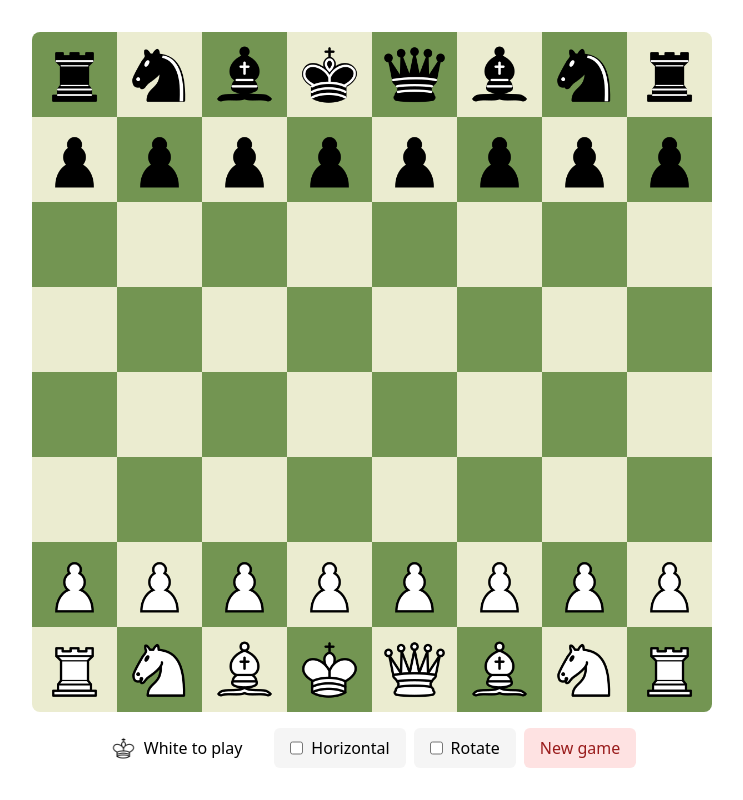
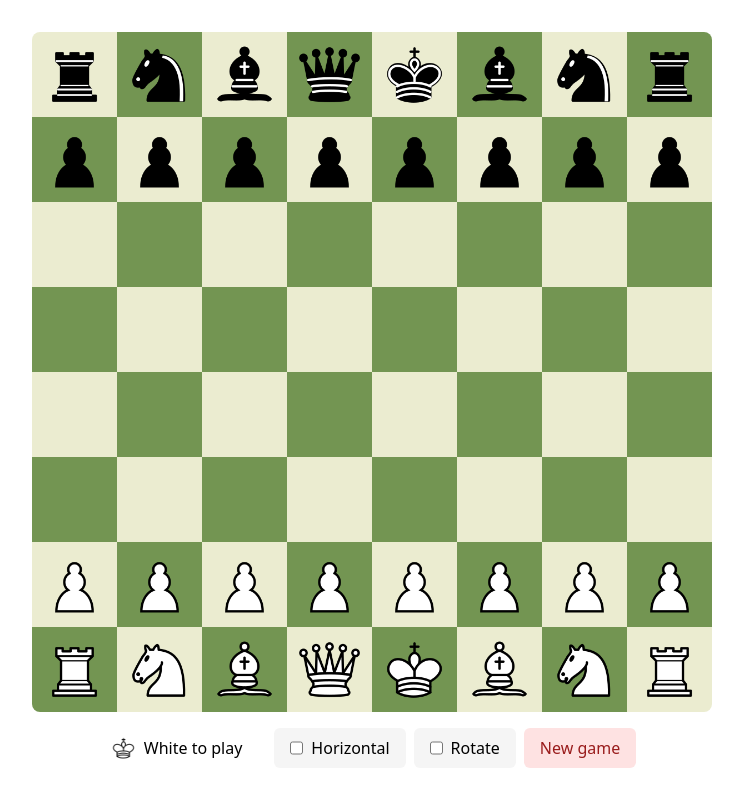
Before and after one commit to arthaud-proust/dev.arthaud.chess, a Vue app: page / in a window 1280 px wide. Shown: the whole page, without its empty margins (268-1011 px from the left). Built offline with nearby package versions, Linux system fonts and the light colour scheme.

Commit message:
:bug: Fix board rotation

```diff
--- a/src/components/Board.vue
+++ b/src/components/Board.vue
@@ -93,10 +93,10 @@ const orientedPositions = computed(() => {
   if (props.horizontal) {
     positions = flipMatrixVertically(rotateMatrix90CounterClockwise(positions));
   } else {
-    positions = flipMatrixHorizontally(flipMatrixVertically(positions));
+    positions = flipMatrixVertically(positions);
 
     if (props.rotate && props.snapshot.currentPlayer === BLACK) {
-      positions = flipMatrixVertically(positions);
+      positions = flipMatrixVertically(flipMatrixHorizontally(positions));
     }
   }
 
```
